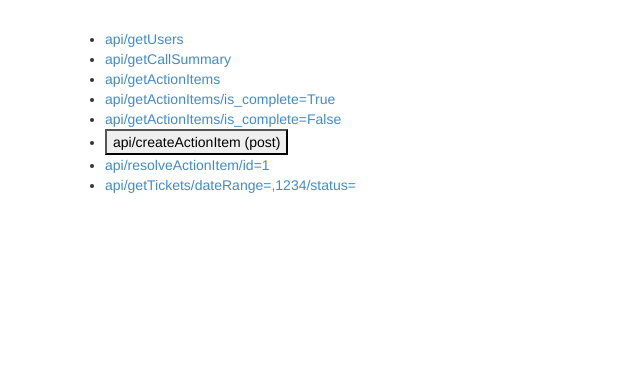
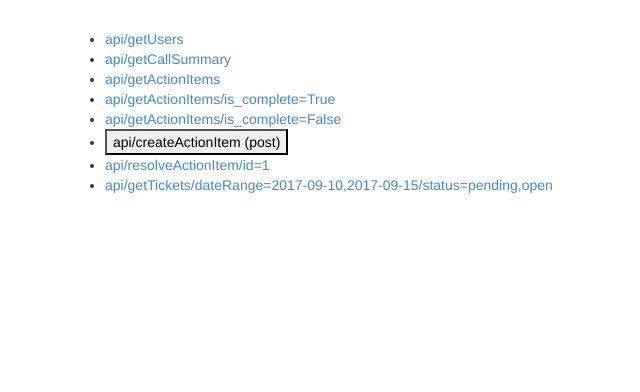
Before and after one commit to bob1b/yj, a Django app: page / in a window 1280 px wide. Shown: the part 51-443 px from the top of the page, without its empty margins (5-645 px from the left). Run offline with Django 3.2, Linux system fonts and the light colour scheme; parts of the project's set-up code (start-up, migrations or seed data) failed here and were passed over; some libraries are stand-ins or nearby versions.

Commit message:
fix typo in url

```diff
--- a/api/urls.py
+++ b/api/urls.py
@@ -13,7 +13,7 @@ urlpatterns = patterns('',
     url(r'^getTickets/?$', getTickets.as_view()),
     url(r'^getTickets/dateRange=(?P<dateRange>[\w\d,-]+)?$', getTickets.as_view()),
     url(r'^getTickets/status=(?P<status>[\w\d,]+)?$', getTickets.as_view()),
-    url(r'^getTickets/dateRange=(?P<dateRange>[\w\d,]+)/status=(?P<status>[\w\d,]+)?$', getTickets.as_view()),
+    url(r'^getTickets/dateRange=(?P<dateRange>[\w\d,-]+)/status=(?P<status>[\w\d,]+)?$', getTickets.as_view()),
 
     url(r'^getTicketDetailByID/?$', getUsers.as_view()),
     url(r'^getCustomerByID/?$', getUsers.as_view()),
--- a/yj/templates/home.html
+++ b/yj/templates/home.html
@@ -19,7 +19,7 @@
     </form>
     </li>
     <li><a href="api/resolveActionItem/id=1" target="_blank">api/resolveActionItem/id=1</a></li>
-    <li><a href="api/getTickets/dateRange=,1234/status=pending,reopened" target="_blank">api/getTickets/dateRange=,1234/status=</a></li>
+    <li><a href="api/getTickets/dateRange=2017-09-10,2017-09-15/status=pending,open" target="_blank">api/getTickets/dateRange=2017-09-10,2017-09-15/status=pending,open</a></li>
   </ul>
 {% endblock content %}
 
```
